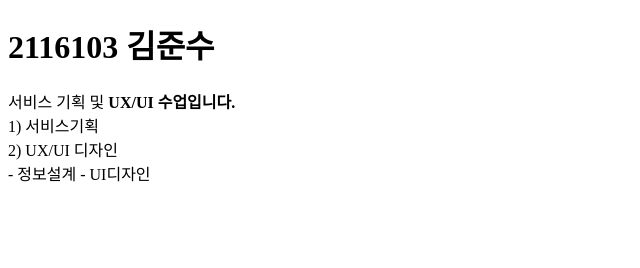
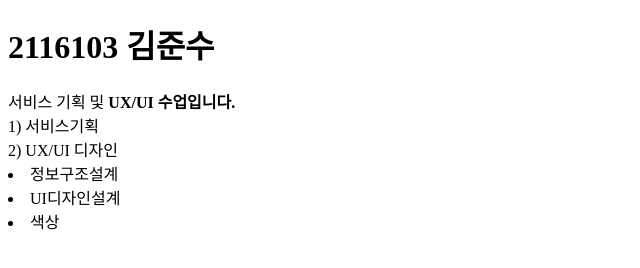
Before and after one commit to jskjoe/webweb, a plain HTML site: page index.html in a window 1280 px wide. Shown: the whole page, without its empty margins (0-640 px from the left). Drawn offline with Linux system fonts and the light colour scheme.

Commit message:
Update index.html

```diff
--- a/index.html
+++ b/index.html
@@ -11,7 +11,11 @@
     서비스 기획 및 <b>UX/UI 수업입니다.</b> <br />
     1) 서비스기획<br>
     2) UX/UI 디자인<br>
-       - 정보설계
-       - UI디자인
+    <o1 type="A" >
+        <li>정보구조설계</li>
+        <li>UI디자인설계</li>
+        <li>색상</li>
+    </ol>
+
 </body>
 </html>
```
